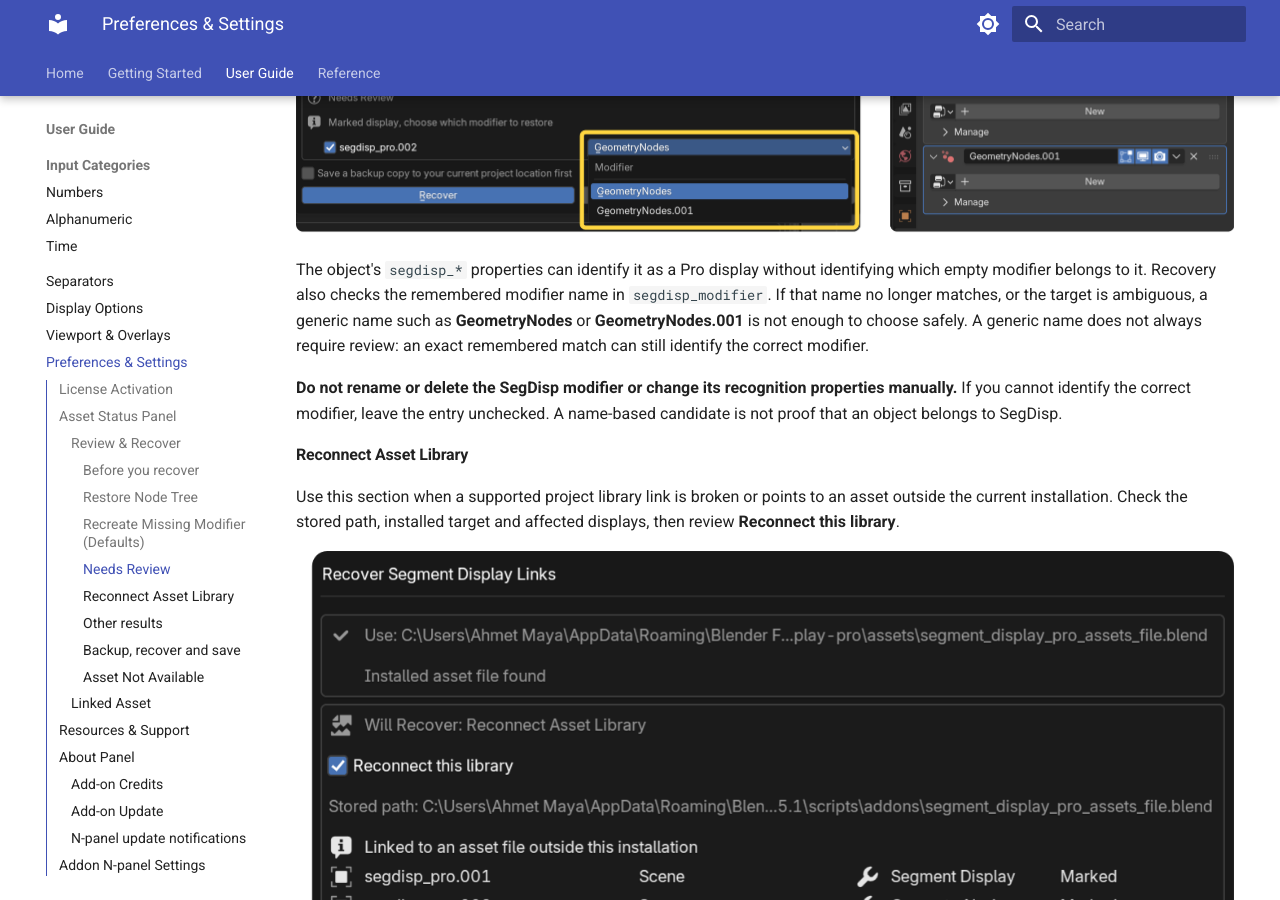
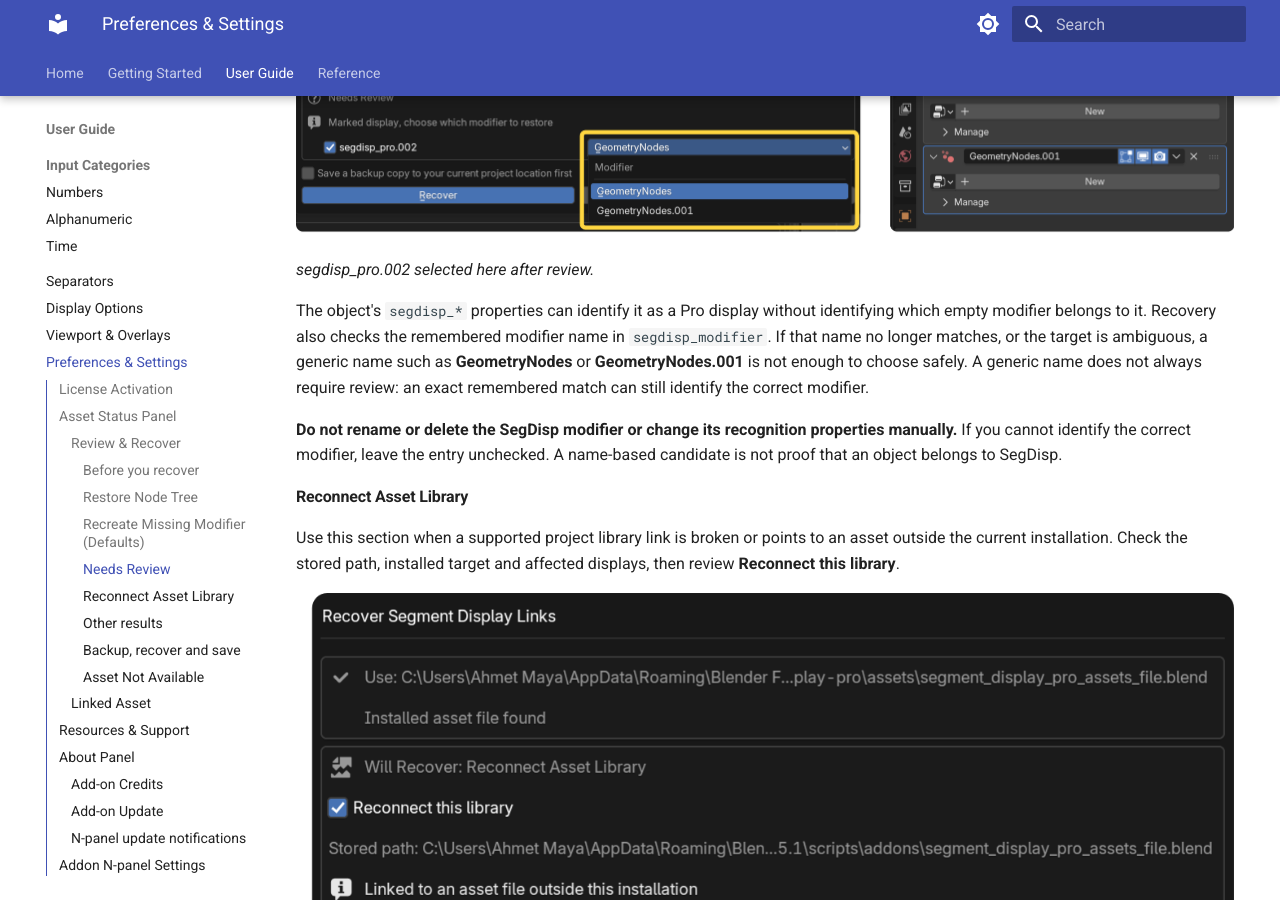
Before and after one commit to ahmetmaya-orion/segment-display-pro-docs, an MkDocs documentation site: the page built from docs/prefs_and_settings.md, in a window 1280 px wide and 900 px high, scrolled down 2850 px. Built offline with MkDocs 1.6.1 and Material for MkDocs 9.7.7, drawn with Linux system fonts in a browser that asks for light colours; the version menu is left out.

Commit message:
docs(prefs): caption Needs Review screenshot as selected after review

```diff
--- a/docs/prefs_and_settings.md
+++ b/docs/prefs_and_settings.md
@@ -72,6 +72,8 @@ These entries are unchecked by default because recovery cannot confidently choos
 
 
 ![Review & Recover | Needs Review with the GeometryNodes](assets/images/preferences/v1.0.1/r&r_needs_review_restore_geonodes_tree.png)
+
+*segdisp_pro.002 selected here after review.*
 
 
 The object's `segdisp_*` properties can identify it as a Pro display without identifying which empty modifier belongs to it. Recovery also checks the remembered modifier name in `segdisp_modifier`. If that name no longer matches, or the target is ambiguous, a generic name such as **GeometryNodes** or **GeometryNodes.001** is not enough to choose safely. A generic name does not always require review: an exact remembered match can still identify the correct modifier.
```
